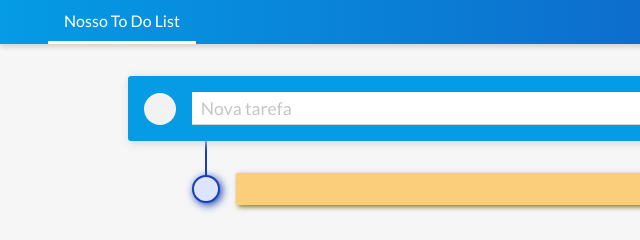
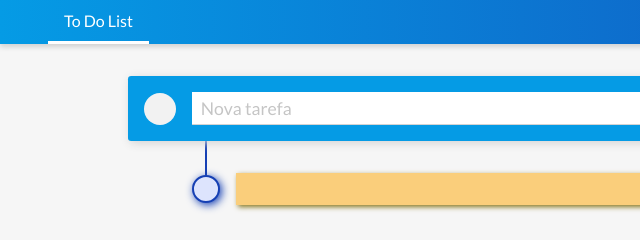
Before and after one commit to gustavomes/Checkpoint02-FrontendII, a plain HTML site: page index.html in a window 1280 px wide. Shown: the top 240 px of the page, 0-640 px from the left. Drawn offline with Linux system fonts and the light colour scheme.

Commit message:
To Do List

```diff
--- a/index.html
+++ b/index.html
@@ -12,7 +12,7 @@
 <body>
     <header>
         <nav>
-            <a href="#">Nosso To Do List</a>
+            <a href="#">To Do List</a>
         </nav>
 
         <div class="user-info">
```
